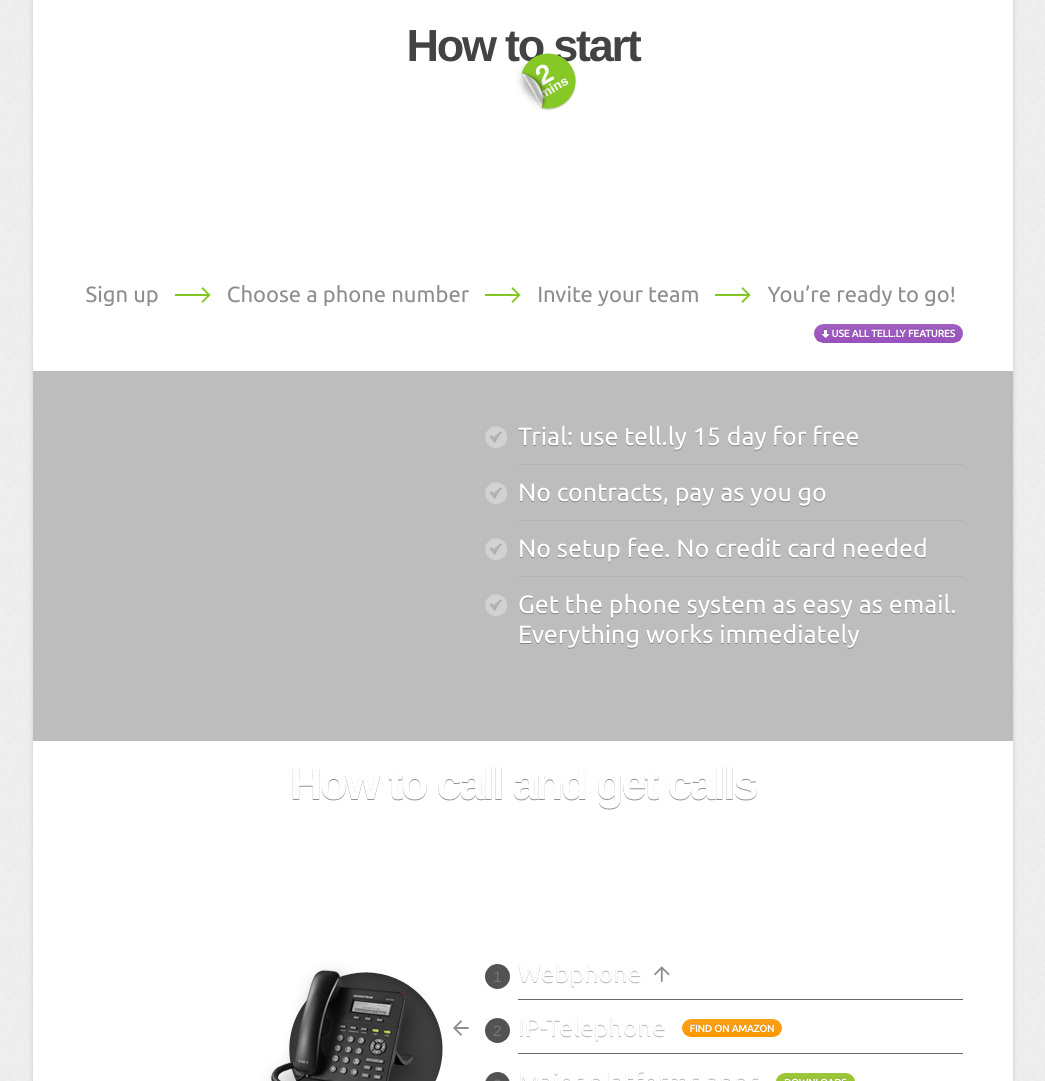
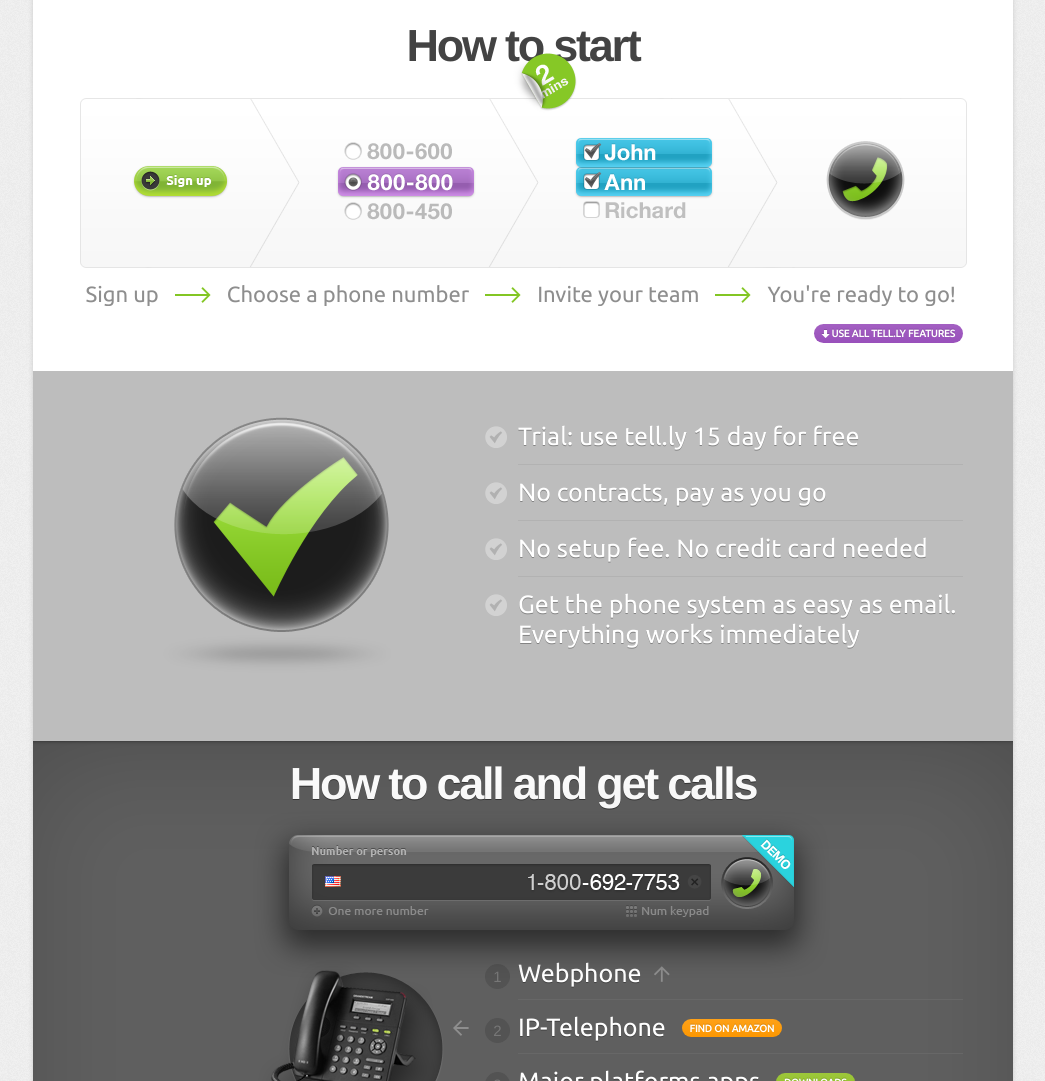
Before and after one commit to afitiskin/tell.ly, a plain HTML site: page features_new.htm in a window 1280 px wide. Shown: the part 891-1972 px from the top of the page, without its empty margins (117-1162 px from the left). Drawn offline with Linux system fonts and the light colour scheme.

Commit message:
Картинки + легкая правка (символ)

```diff
--- a/features_new.htm
+++ b/features_new.htm
@@ -101,7 +101,7 @@
         		<li class="b-features_howtostart_sep"></li>
         		<li class="b-features_howtostart_step">Invite your team</li>
         		<li class="b-features_howtostart_sep"></li>
-        		<li class="b-features_howtostart_step">You’re ready to go!</li>
+        		<li class="b-features_howtostart_step">You're ready to go!</li>
         	</ol>
 
         	<div class="b-features_howtostart_all">
```
Also changed, not shown: i/b-features-functions-bg.png (added), i/b-features-functions-captions.png (added), i/button40-left.png (added), i/button40-right.png (added), i/features-companies-bg.png (added), i/features-featureslist-bg.png (added), i/features-functions-bubble.png (added), i/features-howtocall-app.png (added), i/features-howtocall-bg.png (added), i/features-howtocall-sms.png (added), i/features-howtostart-steps.png (added), i/features-screenshot-webapp.png (added), i/features-signup-bg.png (added), i/features-teamwork-bg.png (added), 1 more files.
